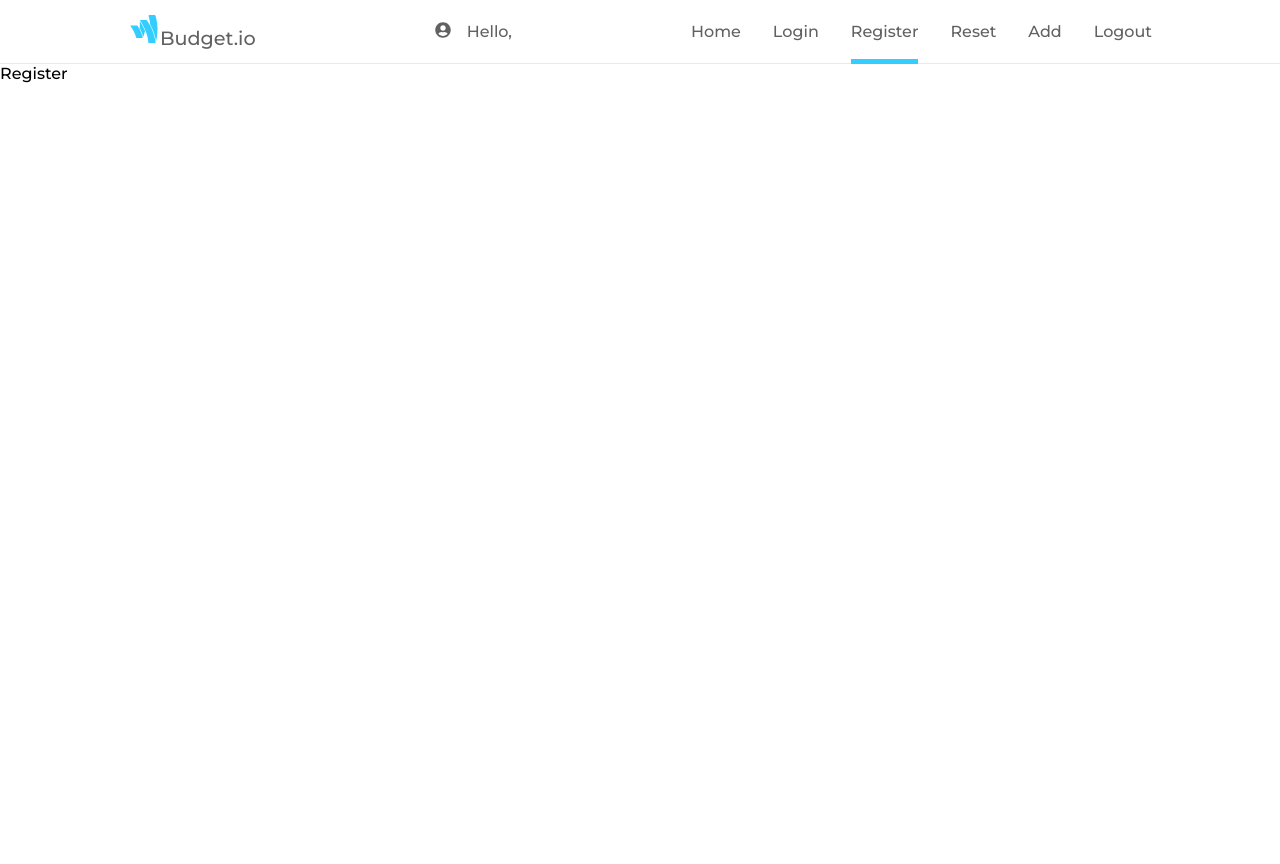
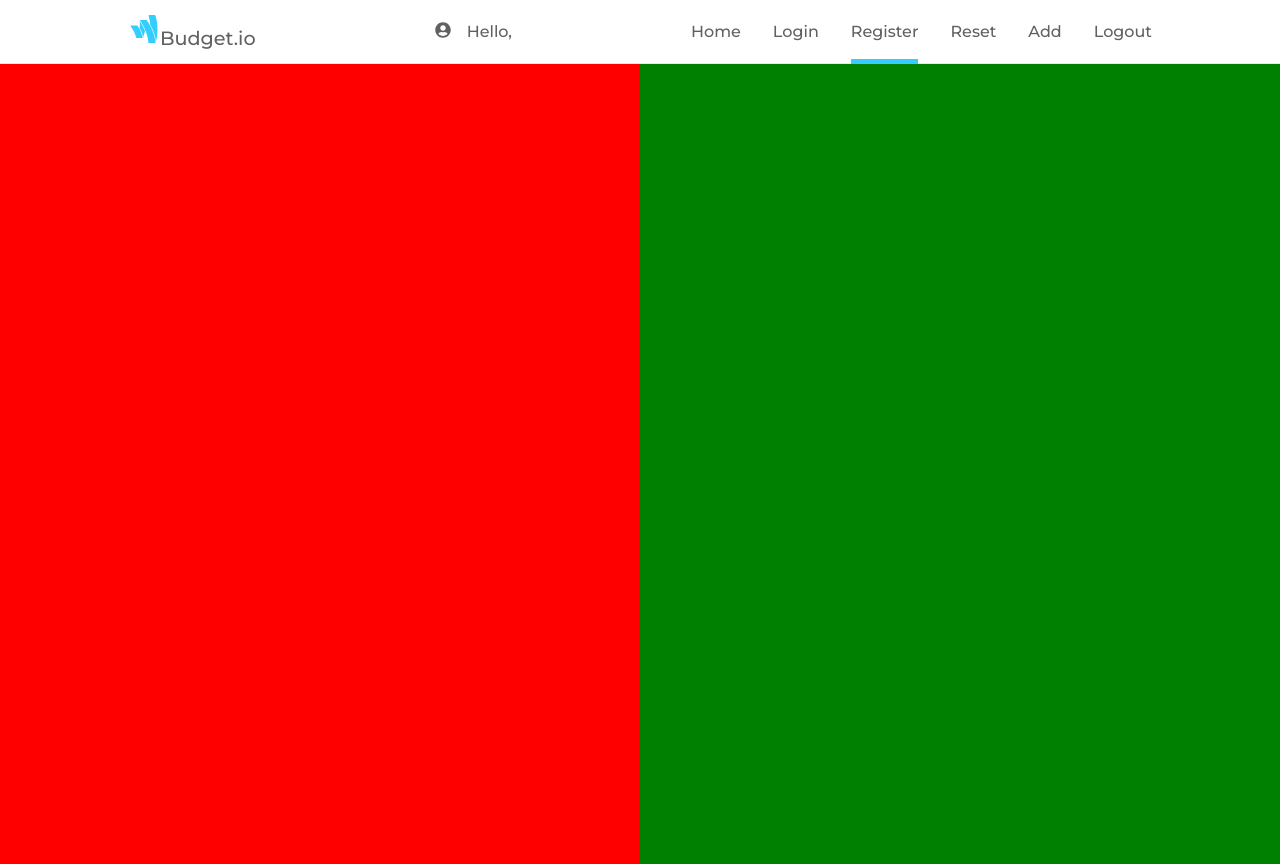
Before and after one commit to geezlothbrok/budget, a React (Create React App) app: page /register in a window 1280 px wide. Before the commit the page ends 800 px from the top, so only its background shows below. Built offline with nearby package versions, Linux system fonts and the light colour scheme.

Commit message:
started creating login page

```diff
--- /dev/null
+++ b/src/pages/auth/register/Register.css
@@ -0,0 +1,17 @@
+.main-container {
+    height: 100vh;
+    width: 100vw;
+    display: flex;
+}
+
+.image-container {
+    background: red;
+    height: 100%;
+    width: 100%;
+}
+
+.form-container {
+    background: green;
+    height: 100%;
+    width: 100%;
+}
--- a/src/pages/auth/register/Register.jsx
+++ b/src/pages/auth/register/Register.jsx
@@ -1,8 +1,12 @@
-import React from 'react'
+import React from 'react';
+import "./Register.css";
 
 function Register() {
   return (
-    <div>Register</div>
+    <div className="main-container">
+      <section className="image-container"></section>
+      <section className="form-container"></section>
+    </div>
   )
 }
 
```
